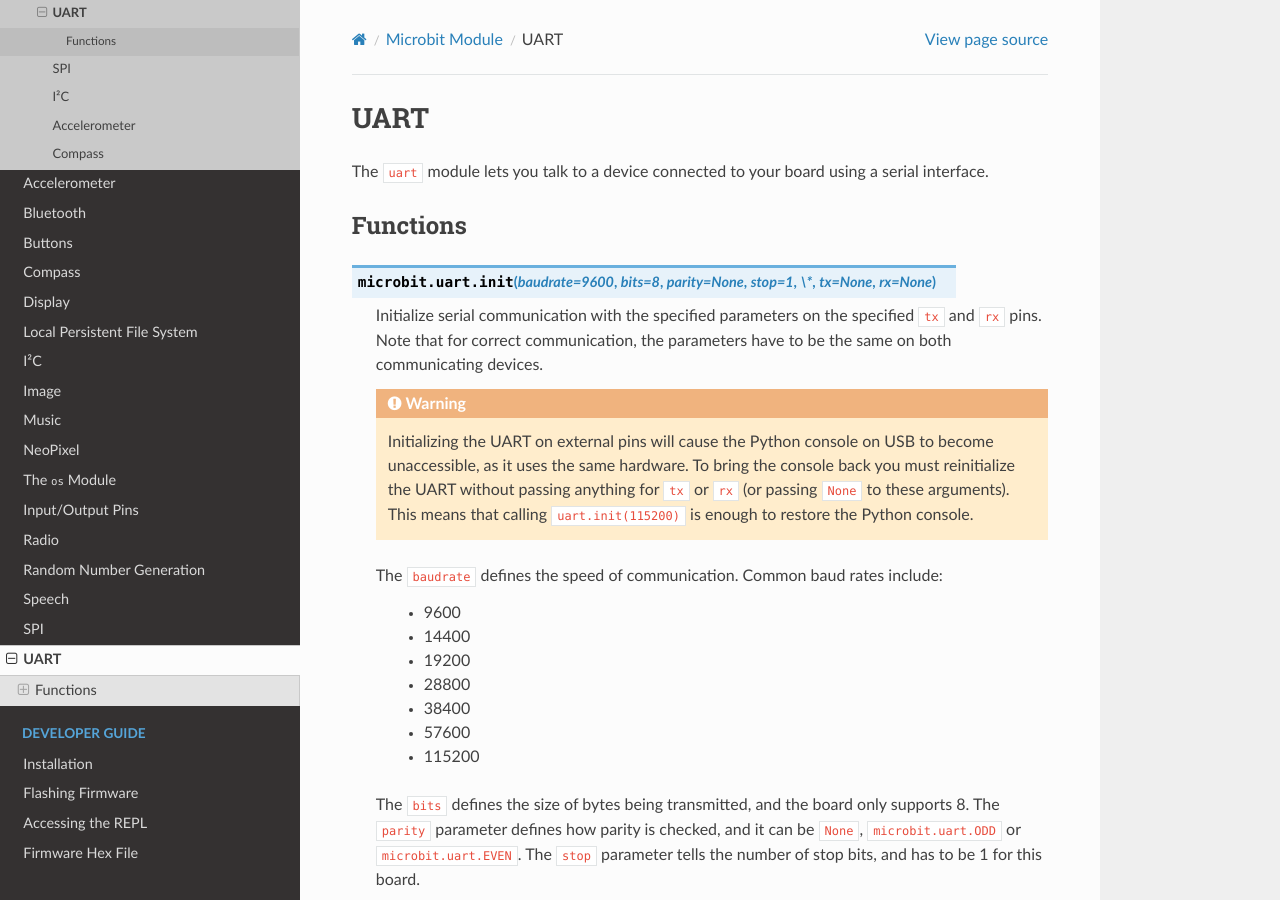
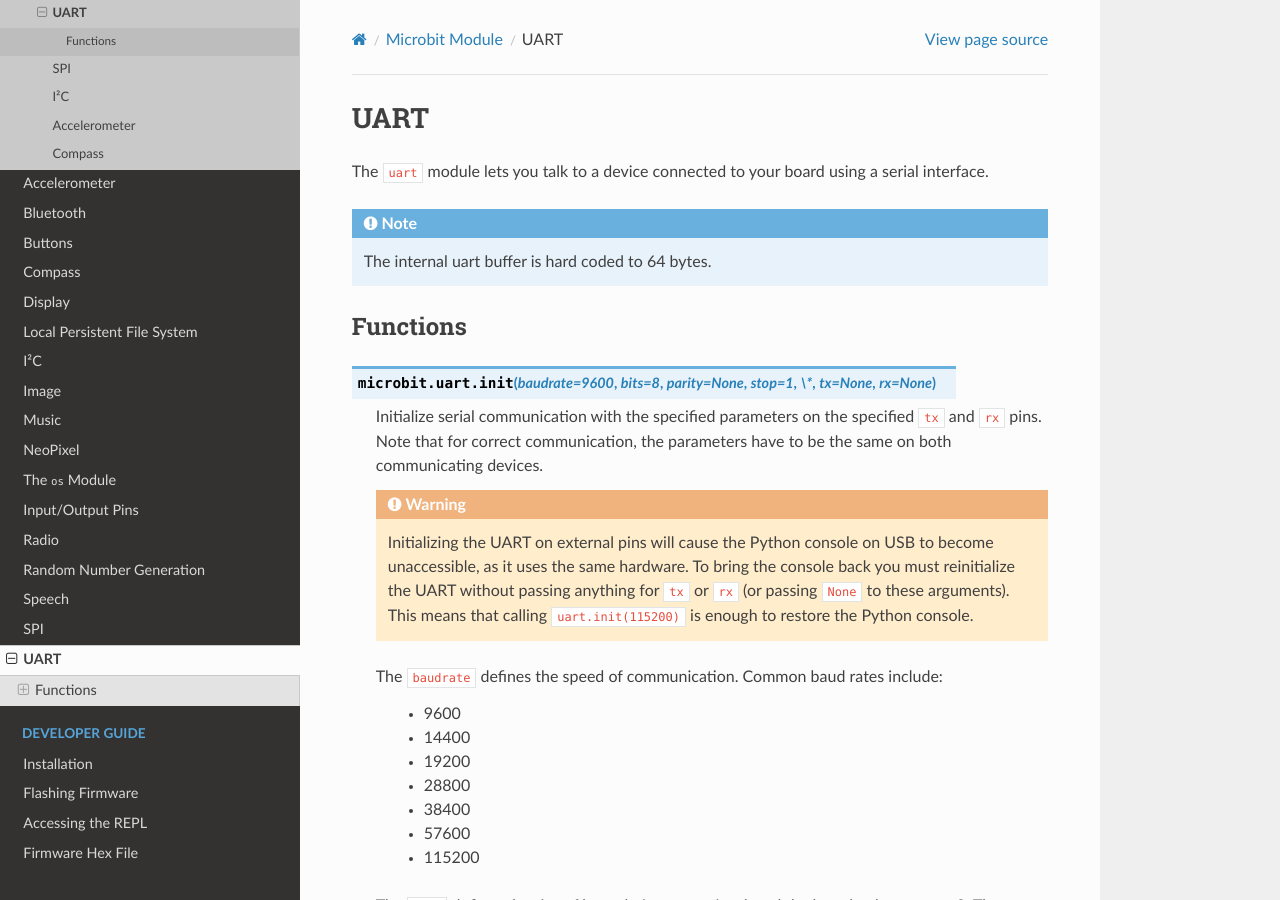
Before and after one commit to bbcmicrobit/micropython, a Sphinx documentation site: the page built from docs/uart.rst, in a window 1280 px wide and 900 px high. Built offline with Sphinx 7.4.7 and the Read the Docs theme 2.0.0, drawn with Linux system fonts in a browser that asks for light colours.

Commit message:
Update uart.rst
Add note on internal uart buffer size, per #503

```diff
--- a/docs/uart.rst
+++ b/docs/uart.rst
@@ -6,6 +6,8 @@
 The ``uart`` module lets you talk to a device connected to your board using
 a serial interface.
 
+.. note::
+    The internal uart buffer is hard coded to 64 bytes.
 
 Functions
 =========
```
